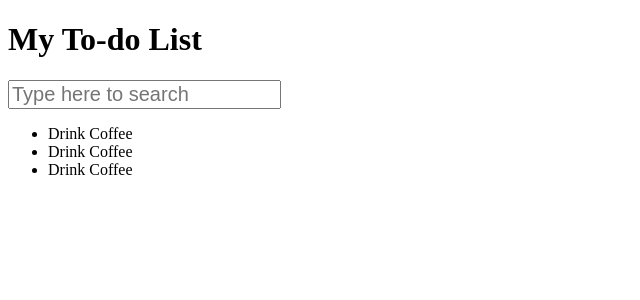
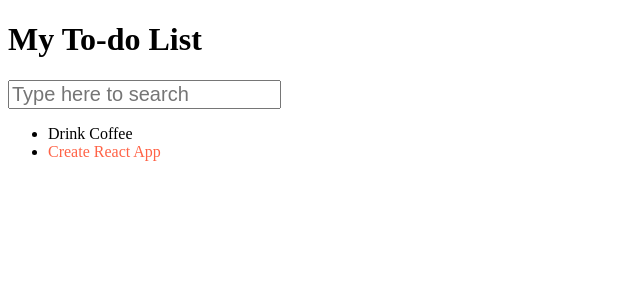
Before and after one commit to Xarizmo/Todo_Bura, a React (Create React App) app: page / in a window 1280 px wide. Shown: the top 300 px of the page, without its empty margins (0-640 px from the left). Built offline with nearby package versions, Linux system fonts and the light colour scheme.

Commit message:
#5 first props implementation

```diff
--- a/src/Components/TodoList.js
+++ b/src/Components/TodoList.js
@@ -4,9 +4,10 @@ import TodoListItem from "./TodoListItem";
 const TodoList = () => {
   return (
     <ul>
-      <li><TodoListItem/></li>
-      <li><TodoListItem/></li>
-      <li><TodoListItem/></li>
+      <li><TodoListItem label='Drink Coffee'/></li>
+      <li><TodoListItem
+        label='Create React App'
+        important /></li>
     </ul>
   );
 };
--- a/src/Components/TodoListItem.js
+++ b/src/Components/TodoListItem.js
@@ -1,7 +1,11 @@
 import React from "react";
 
-const TodoListItem = () => {
-  return <span>Drink Coffee</span>;
+const TodoListItem = ({ label, important = false }) => {
+  const spanStyle = {
+    color: important ? 'tomato' : 'black'
+  };
+
+  return <span style={spanStyle}>{ label }</span>;
 };
 
 export default TodoListItem;
```
